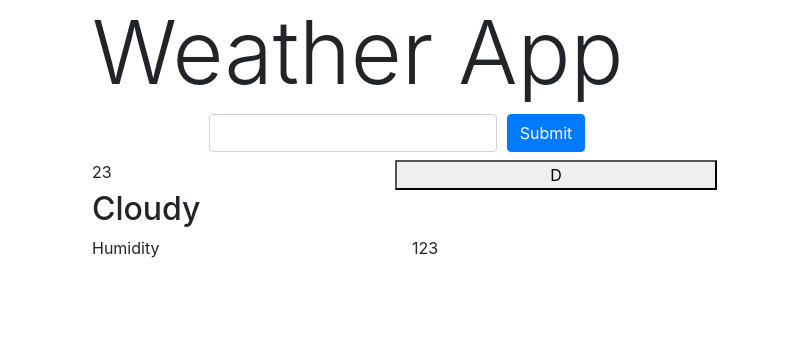
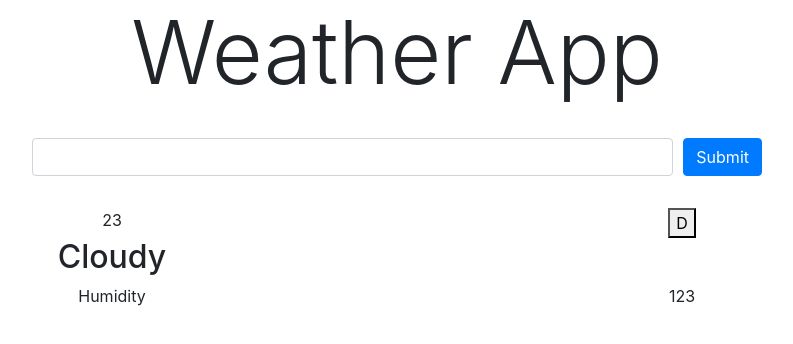
Before and after one commit to SasounTorossian/WeatherApp, a website built with webpack: page dist/index.html in a window 1280 px wide. Shown: the whole page, without its empty margins (243-1036 px from the left). Built offline with nearby package versions, Linux system fonts and the light colour scheme; no server answers.

Commit message:
Fixed alignment of header and input/submit field.

```diff
--- a/dist/index.html
+++ b/dist/index.html
@@ -7,12 +7,18 @@
     <title>Weather App</title>
 </head>
 <body>
-    <div class="contain">
-        <div>
-            <div class="col-md-6 offset-md-3">
+    <div class="container">
+            <div class="row">
+                <div class="col text-center">
                     <h1 class="display-2">Weather App</h1>
+                </div>
+            </div>
 
-                <form class="col-md-8 offset-md-2">
+            <br>
+
+            <div class="row justify-content-center">
+                <div class="col-md-8">
+                    <form>
                         <div class="form-row align-items-center">
                           <div class="col-auto flex-fill">
                             <label class="sr-only" for="inlineFormInput">Location</label>
@@ -23,23 +29,38 @@
                           </div>
                         </div>
                     </form>
-
-                <div class="output-container">
-                    <div class="row">
-                        <div class="col-sm" id="tempt">23</div>
-                        <button class="col-sm" id="unit">D</button>
-                    </div>
-                    <div class="row">
-                        <h2 class="col-sm " id="description">Cloudy</h2>
-                        <img class="image" src="" alt="">
-                    </div>
-                    <div class="row">
-                        <div class="col-sm" id="humidity-label">Humidity</div>
-                        <div class="col-sm" id="humidity">123</div>
-                    </div>
                 </div>
             </div>
 
+            <br>
+
+            <div class="row">
+                <div class="col text-center">
+                    <div id="tempt">23</div>
+                </div>
+                <div class="col text-center">
+                    <button id="unit">D</button>
+                </div>
+            </div>
+
+            <div class="row">
+                <div class="col text-center">
+                    <h2 id="description">Cloudy</h2>
+                </div>
+                <div class="col text-center">
+                    <img class="image" src="" alt="">
+                </div>
+            </div>
+
+            <div class="row">
+                <div class="col text-center">
+                    <div class="col-sm" id="humidity-label">Humidity</div>
+
+                </div>
+                <div class="col text-center">
+                    <div class="col-sm" id="humidity">123</div>
+
+                </div>
             </div>
     </div>
 
```
Also changed, not shown: dist/main.js (+17 -1 lines). Lines whose indentation alone changed are shown as unchanged.
